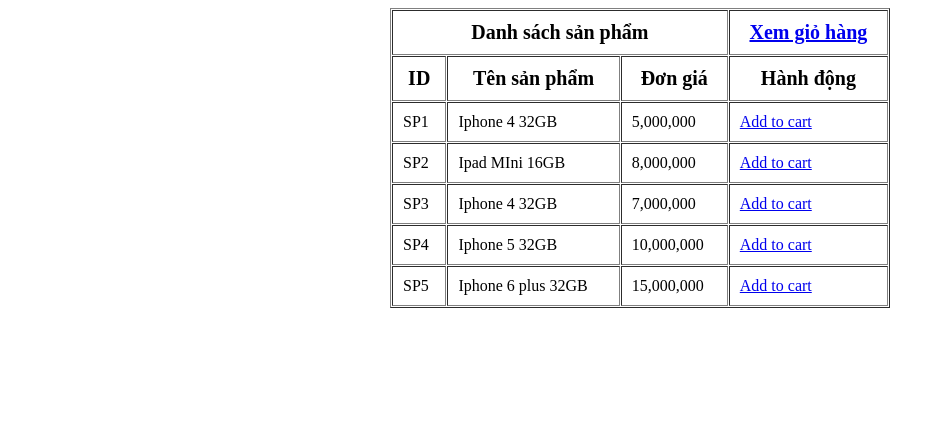
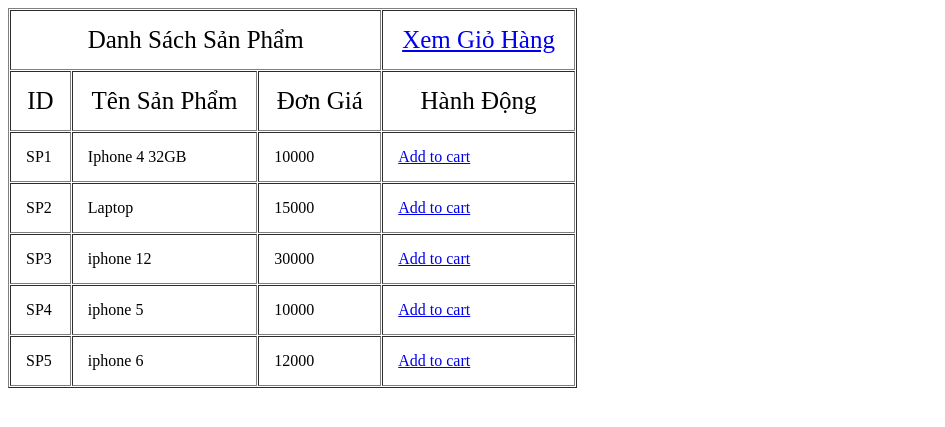
Before and after one commit to DinhMinhKhue/php27, a PHP site: page /unit03/sanphamhw03.php in a window 1280 px wide. Shown: the top 427 px of the page, without its empty margins (0-945 px from the left). Run offline with PHP 8.4, Linux system fonts and the light colour scheme.

Commit message:
commit buoi2

```diff
--- a/unit03/sanphamhw03.php
+++ b/unit03/sanphamhw03.php
@@ -1,74 +1,79 @@
 <?php
 session_start();
-	if (isset($_POST['add'])) {
-		$_SESSION['sanpham'][$_POST['masp']] = array(
-			'masp' => $_POST['masp'],
-			'tensp' => $_POST['tensp'],
-			'dongia' => $_POST['dongia']
-		);
-	}
+
 ?>
+
+
 
 <!DOCTYPE html>
 <html lang="en">
 <head>
 	<meta charset="UTF-8">
 	<meta name="viewport" content="width=device-width, initial-scale=1.0">
-	<title>Danh sách sản phẩm</title>
+	<title>Danh Sách Sản Phẩm</title>
 </head>
 
 <style type="text/css">
-	.text{
-		font-weight: bold;
-		font-size: 20px;
+	.gt{
+		font-size: 25px;
 	}
+
 </style>
 <body>
-	<form action="hw03.php" method="POST" role="form">
-		<table align="center" cellpadding="10px" cellspacing="1px" border="1px"  width="500px" hight="200px">
-			<tr align="center" class="text">
+
+	<table cellpadding="15px" cellspacing="1px" border="1px"  width="45%" hight= auto;>
+		<tr align="center" class="gt">
 			<font>
-					<td colspan="3">Danh sách sản phẩm</td>
-					<td colspan="2"><a href="hw03.php">Xem giỏ hàng</a></td>
+				<td colspan="3">Danh Sách Sản Phẩm</td>
+				<td colspan="2"><a href="giohang.php">Xem Giỏ Hàng</a></td>
 			</font>
 		</tr>
-			<tr align="center" class="text">
+		<tr align="center" class="gt">
 			<td>ID</td>
-				<td>Tên sản phẩm</td>
-				<td>Đơn giá</td>
-				<td>Hành động</td>
+			<td>Tên Sản Phẩm</td>
+			<td>Đơn Giá</td>
+			<td>Hành Động</td>
 		</tr>
+		<form action="addhw.php" method="POST">
 		<tr>
-				<td name="masp">SP1</td>
-				<td name="tensp">Iphone 4 32GB</td>
-				<td name="dongia">5,000,000</td>
-				<td ><a href="hw03.php" name="add">Add to cart</a></td>
+			<td>SP1</td>
+			<td>Iphone 4 32GB</td>
+			<td>10000</td>
+			<td ><a href="addhw.php?maSP=SP1&tenSP=Iphone&donGia=10000" name="add">Add to cart</a></td>
 		</tr>
+		</form>
+		<form action="addhw.php" method="POST">
 		<tr>
-				<td name="masp">SP2</td>
-				<td name="tensp">Ipad MIni 16GB</td>
-				<td name="dongia">8,000,000</td>
-				<td ><a href="hw03.php" name="add">Add to cart</a></td>
+			<td>SP2</td>
+			<td>Laptop</td>
+			<td>15000</td>
+			<td ><a href="addhw.php?maSP=SP2&tenSP=Laptop&donGia=15000" name="add">Add to cart</a></td>
 		</tr>
+		</form>
+		<form action="addhw.php" method="POST">
 		<tr>
-				<td name="masp">SP3</td>
-				<td name="tensp">Iphone 4 32GB</td>
-				<td name="dongia">7,000,000</td>
-				<td name="add"><a href="hw03.php">Add to cart</a></td>
+			<td>SP3</td>
+			<td>iphone 12</td>
+			<td>30000</td>
+			<td ><a href="addhw.php?maSP=SP3&tenSP=iphone 12&donGia=30000" name="add">Add to cart</a></td>
 		</tr>
+		</form>
+		<form action="addhw.php" method="POST">
 		<tr>
-				<td name="masp">SP4</td>
-				<td name="tensp">Iphone 5 32GB</td>
-				<td name="dongia">10,000,000</td>
-				<td name="add"><a href="hw03.php">Add to cart</a></td>
+			<td>SP4</td>
+			<td>iphone 5</td>
+			<td>10000</td>
+			<td ><a href="addhw.php?maSP=SP4&tenSP=iphone 5&donGia=10000" name="add">Add to cart</a></td>
 		</tr>
+		</form>
+		<form action="addhw.php" method="POST">
 		<tr>
-				<td name="masp">SP5</td>
-				<td name="tensp">Iphone 6 plus 32GB</td>
-				<td name="dongia">15,000,000</td>
-				<td name="add"><a href="hw03.php">Add to cart</a></td>
+			<td>SP5</td>
+			<td>iphone 6</td>
+			<td>12000</td>
+			<td ><a href="addhw.php?maSP=SP5&tenSP=iphone 6&donGia=12000" name="add">Add to cart</a></td>
 		</tr>
+		</form>
 	</table>
-	</form>
 </body>
 </html>
```
Also changed, not shown: unit03/addhw.php (added, +28 -0 lines), unit03/deletehw03.php (added, +10 -0 lines), unit03/giohang.php (added, +67 -0 lines), unit03/hw03.php (deleted, +0 -55 lines). Lines whose indentation alone changed are shown as unchanged.
